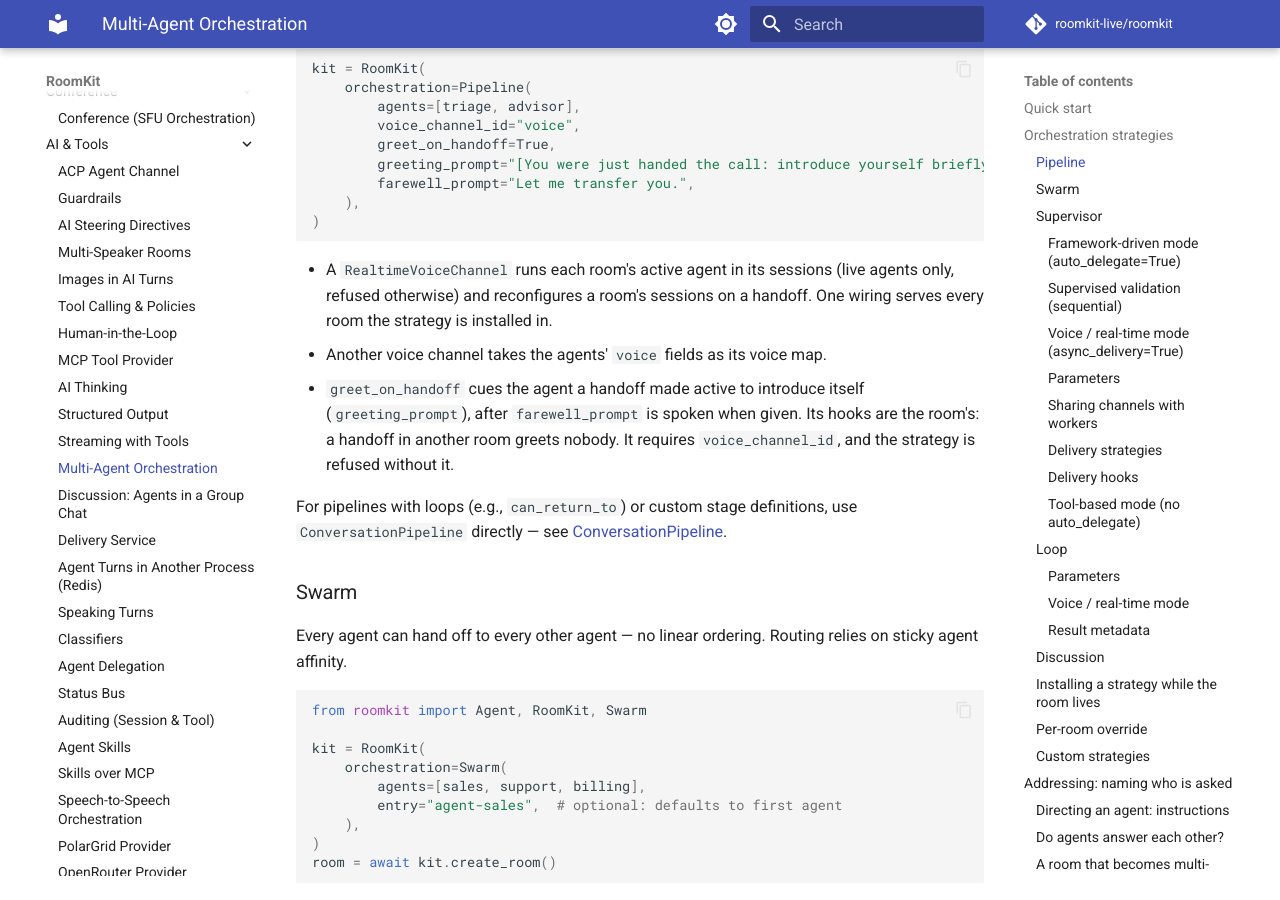
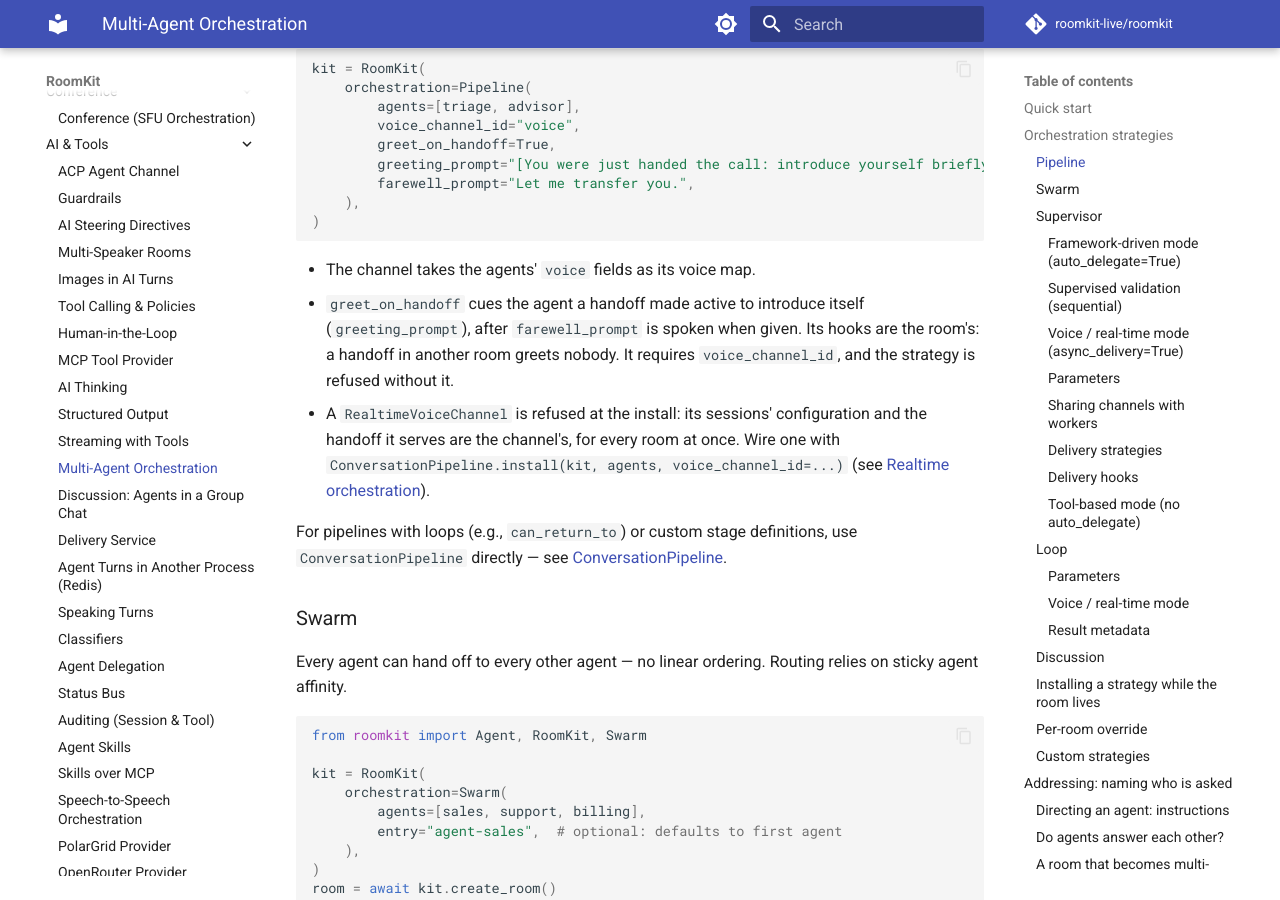
Before and after one commit to roomkit-live/roomkit-docs, an MkDocs documentation site: the page built from docs/guides/orchestration.md, in a window 1280 px wide and 900 px high, scrolled down 1332 px. Built offline with MkDocs 1.6.1 and Material for MkDocs 9.7.7, drawn with Linux system fonts in a browser that asks for light colours; comment, search, counter and statistics services are not loaded.

Commit message:
docs(orchestration): the Pipeline strategy refuses a realtime channel, which ConversationPipeline.install wires (RMK-873)

````diff
--- a/docs/guides/orchestration.md
+++ b/docs/guides/orchestration.md
@@ -56,9 +56,9 @@ kit = RoomKit(
 )
 ```
 
-- A `RealtimeVoiceChannel` runs each room's active agent in its sessions (live agents only, refused otherwise) and reconfigures a room's sessions on a handoff. One wiring serves every room the strategy is installed in.
-- Another voice channel takes the agents' `voice` fields as its voice map.
+- The channel takes the agents' `voice` fields as its voice map.
 - `greet_on_handoff` cues the agent a handoff made active to introduce itself (`greeting_prompt`), after `farewell_prompt` is spoken when given. Its hooks are the room's: a handoff in another room greets nobody. It requires `voice_channel_id`, and the strategy is refused without it.
+- A `RealtimeVoiceChannel` is refused at the install: its sessions' configuration and the handoff it serves are the channel's, for every room at once. Wire one with `ConversationPipeline.install(kit, agents, voice_channel_id=...)` (see [Realtime orchestration](realtime-orchestration.md)).
 
 For pipelines with loops (e.g., `can_return_to`) or custom stage definitions, use `ConversationPipeline` directly — see [ConversationPipeline](#conversationpipeline).
 
````
Also changed, not shown: docs/guides/realtime-orchestration.md (+1 -1 lines).
